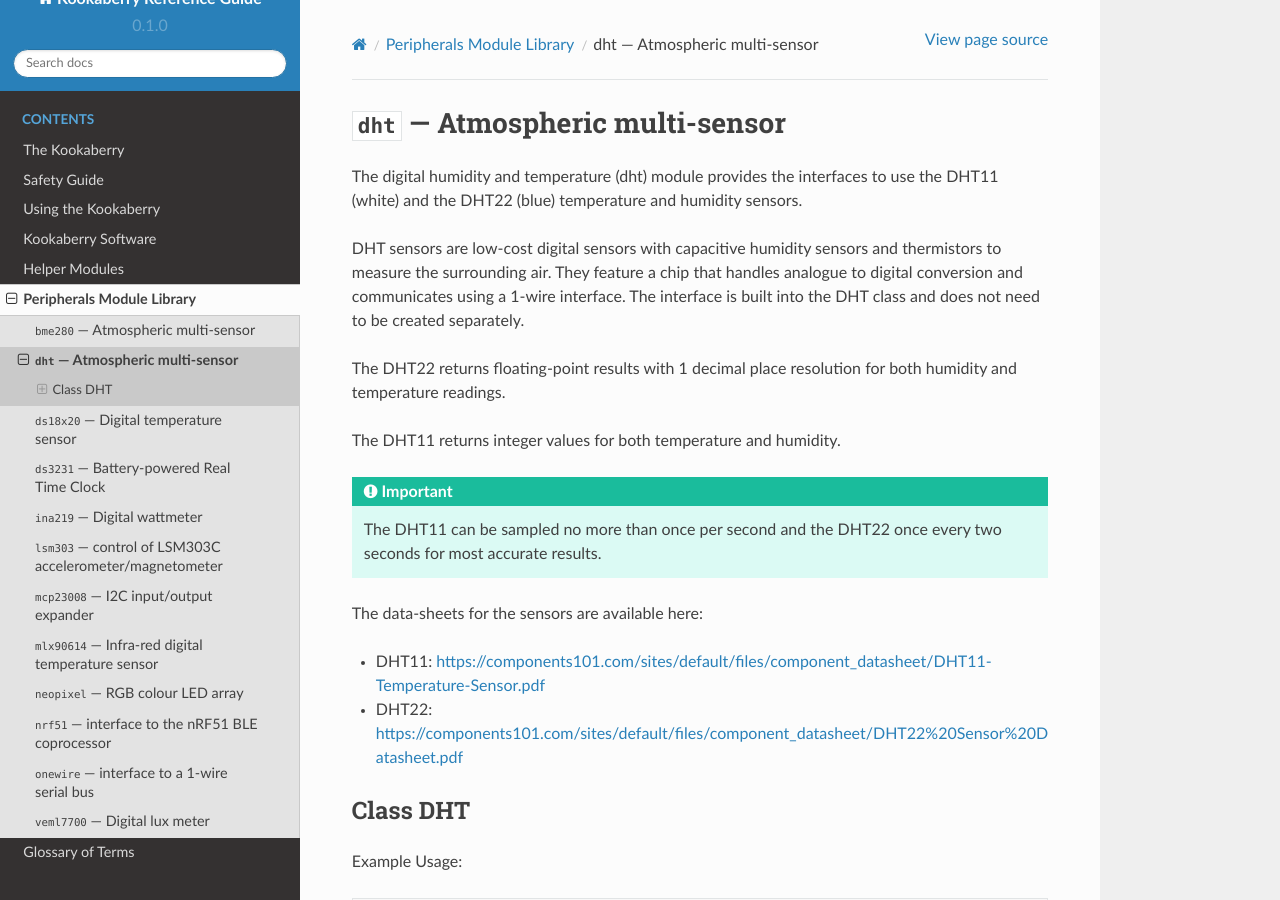
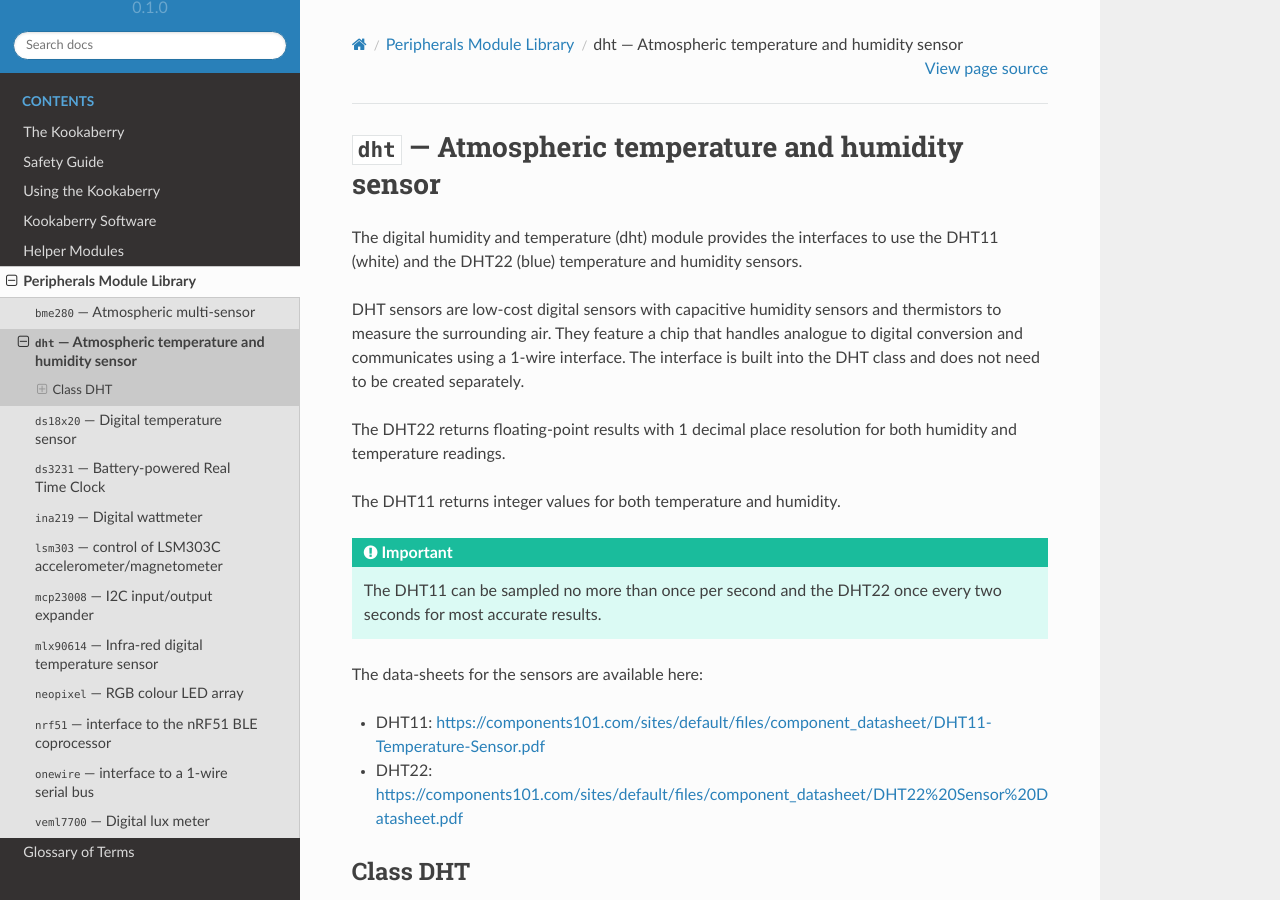
Before and after one commit to TDStrasser/Kookaberry-Reference-Guide, a Sphinx documentation site: the page built from docs/source/dht.rst, in a window 1280 px wide and 900 px high. Built offline with Sphinx 7.4.7 and the Read the Docs theme 2.0.0, drawn with Linux system fonts in a browser that asks for light colours.

Commit message:
Updated title

```diff
--- a/docs/source/dht.rst
+++ b/docs/source/dht.rst
@@ -1,6 +1,6 @@
-******************************************
-:mod:`dht` --- Atmospheric multi-sensor
-******************************************
+**********************************************************
+:mod:`dht` --- Atmospheric temperature and humidity sensor
+**********************************************************
 .. module:: dht
    :synopsis: Digital atmospheric multi-sensor
 
```
